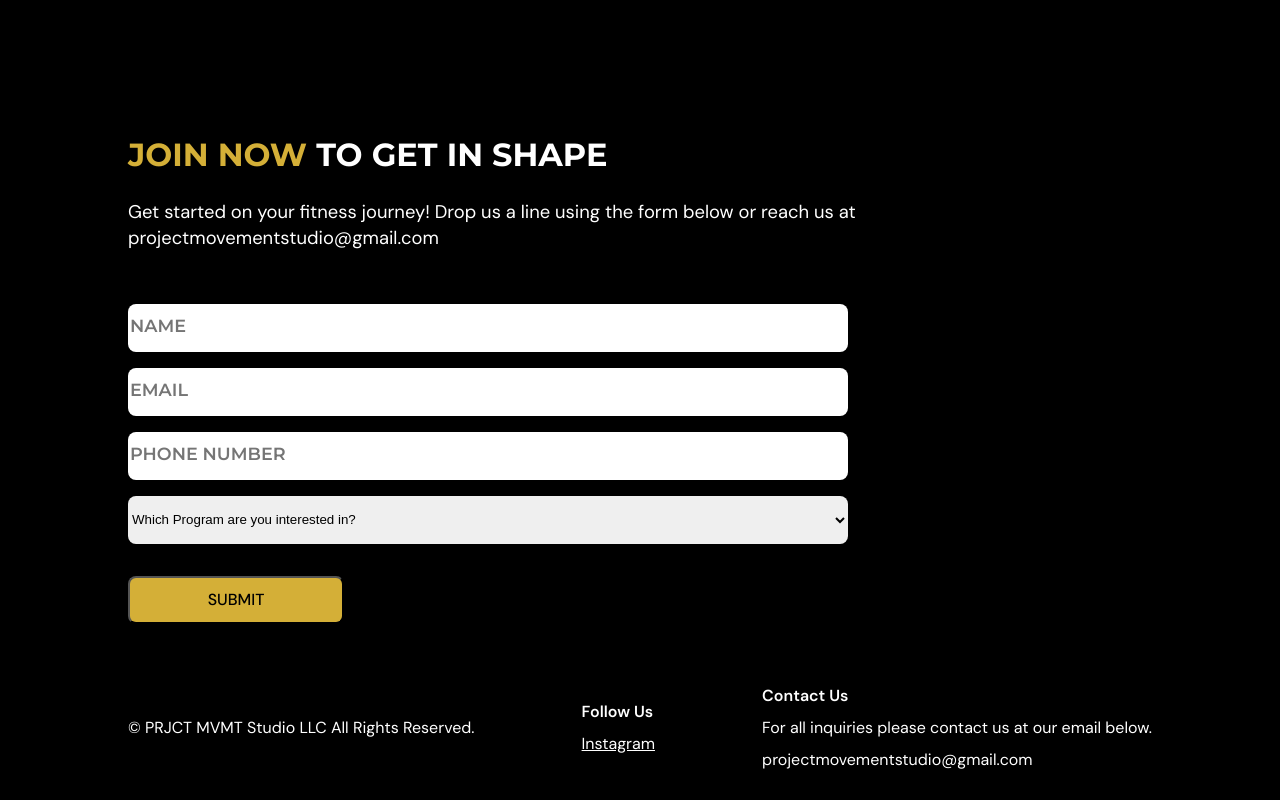
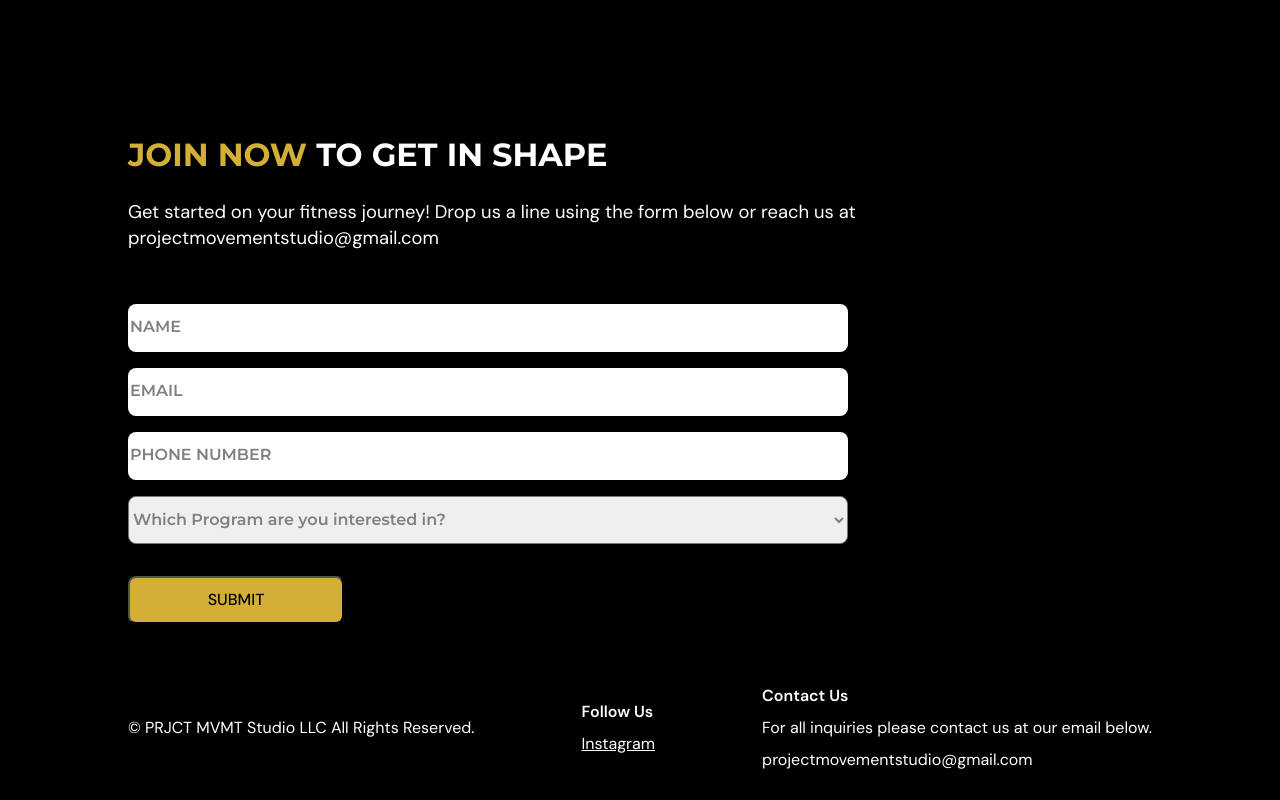
Before and after one commit to wichen42/Project-Movement-Studio, a React (Create React App) app: page / in a window 1280 px wide. Shown: the part 3772-4572 px from the top of the page. Built offline with nearby package versions, Linux system fonts and the light colour scheme.

Commit message:
adjust form style

```diff
--- a/src/style.scss
+++ b/src/style.scss
@@ -567,15 +567,29 @@
         gap: 1rem;
         margin-top: 3rem;
 
-        input, select {
+        input{
             border: none;
             height: 3rem;
             border-radius: .5rem;
 
             &::placeholder {
                 font-family: $font_montserrat;
-                font-size: 1.1rem;
+                font-size: 1rem;
                 font-weight: 600;
+                color: gray;
+            }
+        }
+
+        select {
+            font-size: 1rem;
+            height: 3rem;
+            border-radius: .5rem;
+            font-family: $font_montserrat;
+            font-weight: 600;
+            color: gray;
+
+            option {
+                color: black;
             }
         }
 
```
